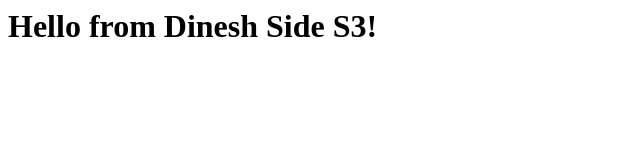
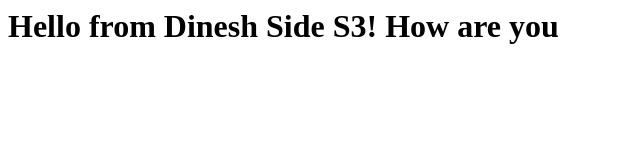
Before and after one commit to dineshvaishnav8890/Project-6, a plain HTML site: page index.html in a window 1280 px wide. Shown: the whole page, without its empty margins (0-640 px from the left). Drawn offline with Linux system fonts and the light colour scheme.

Commit message:
Update index.html

```diff
--- a/index.html
+++ b/index.html
@@ -1 +1 @@
-<h1>Hello from Dinesh Side  S3!</h1>
+<h1>Hello from Dinesh Side  S3! How are you </h1>
```
